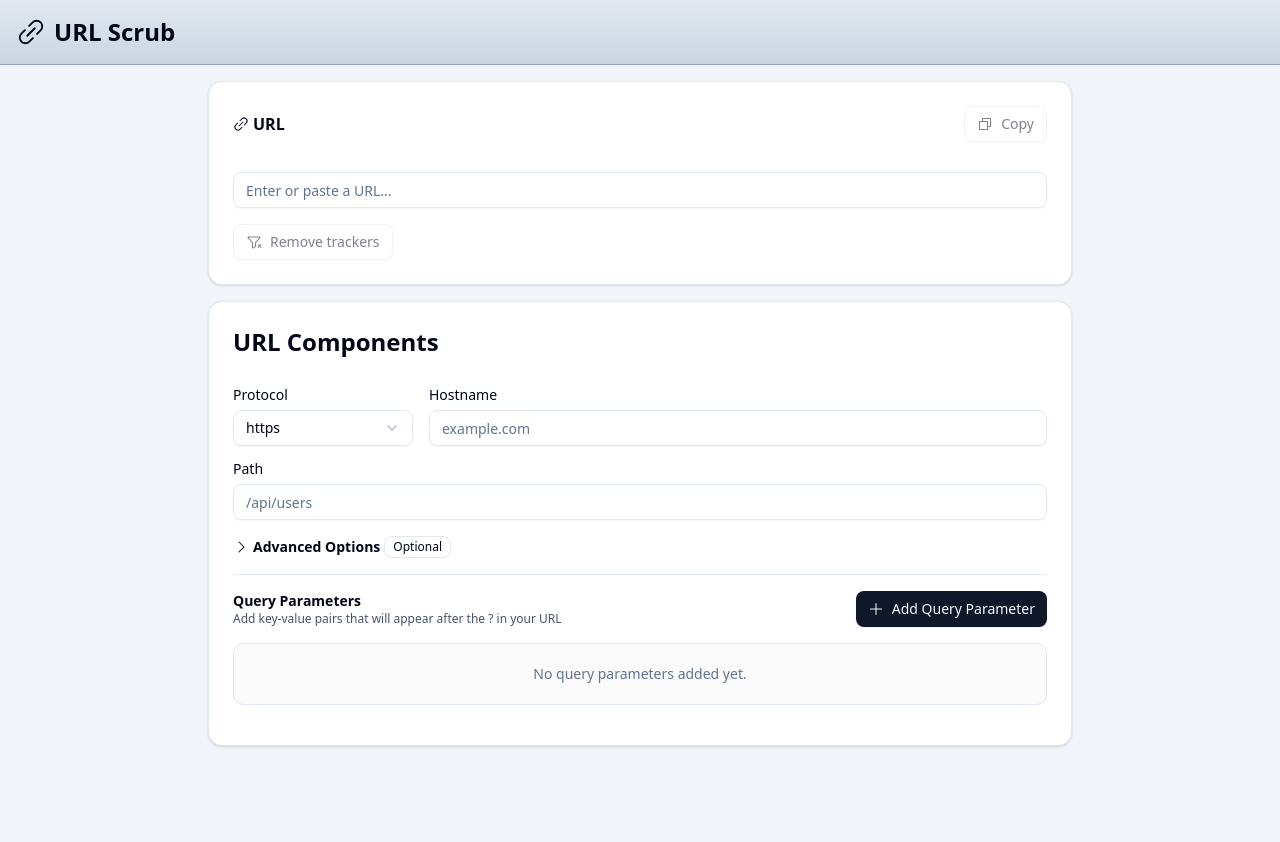
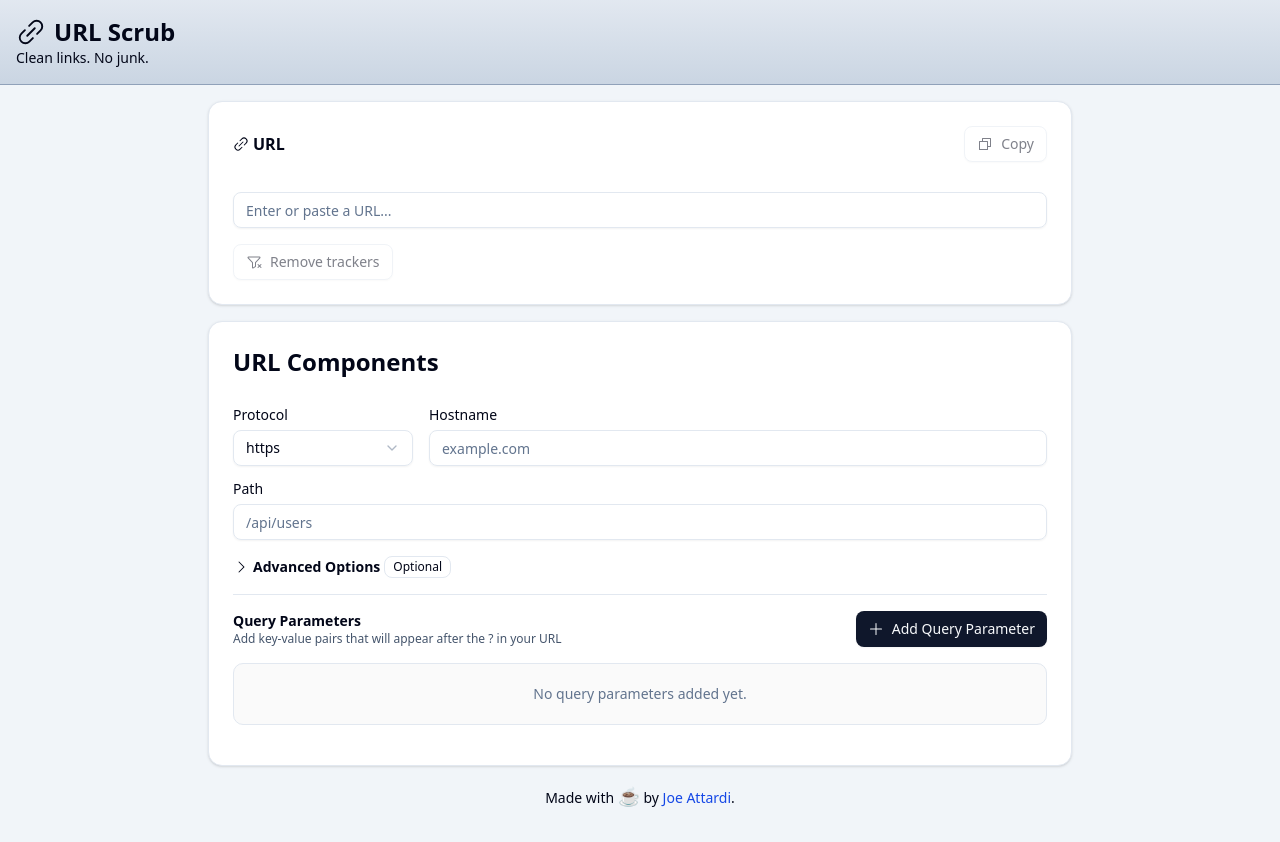
Before and after one commit to joeattardi/urlscrub, a React (Vite) app: page / in a window 1280 px wide. Before the commit the page ends 800 px from the top, so only its background shows below. Built offline with nearby package versions, Linux system fonts and the light colour scheme.

Commit message:
Add tagline and credit

```diff
--- a/src/App.tsx
+++ b/src/App.tsx
@@ -9,9 +9,11 @@ export default function App() {
                     <PiLinkSimple className="text-3xl" />
                     URL Scrub
                 </h1>
+                <div className="text-sm">Clean links. No junk.</div>
             </header>
             <main className="p-4 max-w-4xl w-full mx-auto">
                 <URLBuilder />
+                <div className="text-center text-sm m-4">Made with <span className="text-lg">☕️</span> by <a className="text-blue-700" href="https://joeattardi.com">Joe Attardi</a>.</div>
             </main>
         </div>
     );
```
